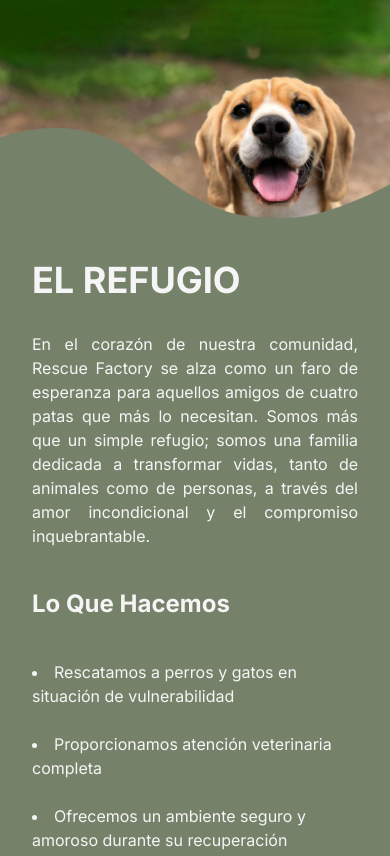
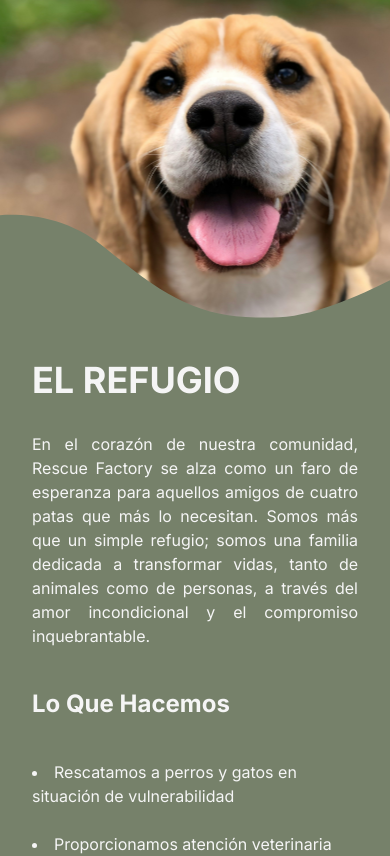
Before and after one commit to a-bac-0/rescue_factory, a React (Vite) app in the folder client/: page / in a window 390 px wide. Shown: the top 856 px of the page. Built offline with nearby package versions, Linux system fonts and the light colour scheme.

Commit message:
Media query added on the heading for images desktop and mobile

```diff
--- a/client/src/pages/Home.jsx
+++ b/client/src/pages/Home.jsx
@@ -1,5 +1,6 @@
 import React from "react";
 import HeaderHomeImg from "../assets/images/Header_home.png";
+import HeaderHomeMobile from "../assets/images/Header_home_mobile.svg";
 import Carousel from "../components/Carousel";
 import MyButton from "../components/Button";
 import { useNavigate } from "react-router-dom";
@@ -10,7 +11,13 @@ const Home = () => {
       <img
         src={HeaderHomeImg}
         alt="Header Home"
-        className="w-full h-auto object-cover"
+        className="w-full h-auto object-cover hidden md:block"
+      />
+
+      <img
+        src={HeaderHomeMobile}
+        alt="Header Home"
+        className="w-full h-auto object-cover block md:hidden"
       />
 
       <section className="w-full min-w-[314px] max-w-[850px] mx-auto px-8 sm:px-4 md:px-14 lg:px-20 mb-36 text-[#F5F5F5]">
```
Also changed, not shown: client/src/assets/images/Header_home_mobile.svg (added).
